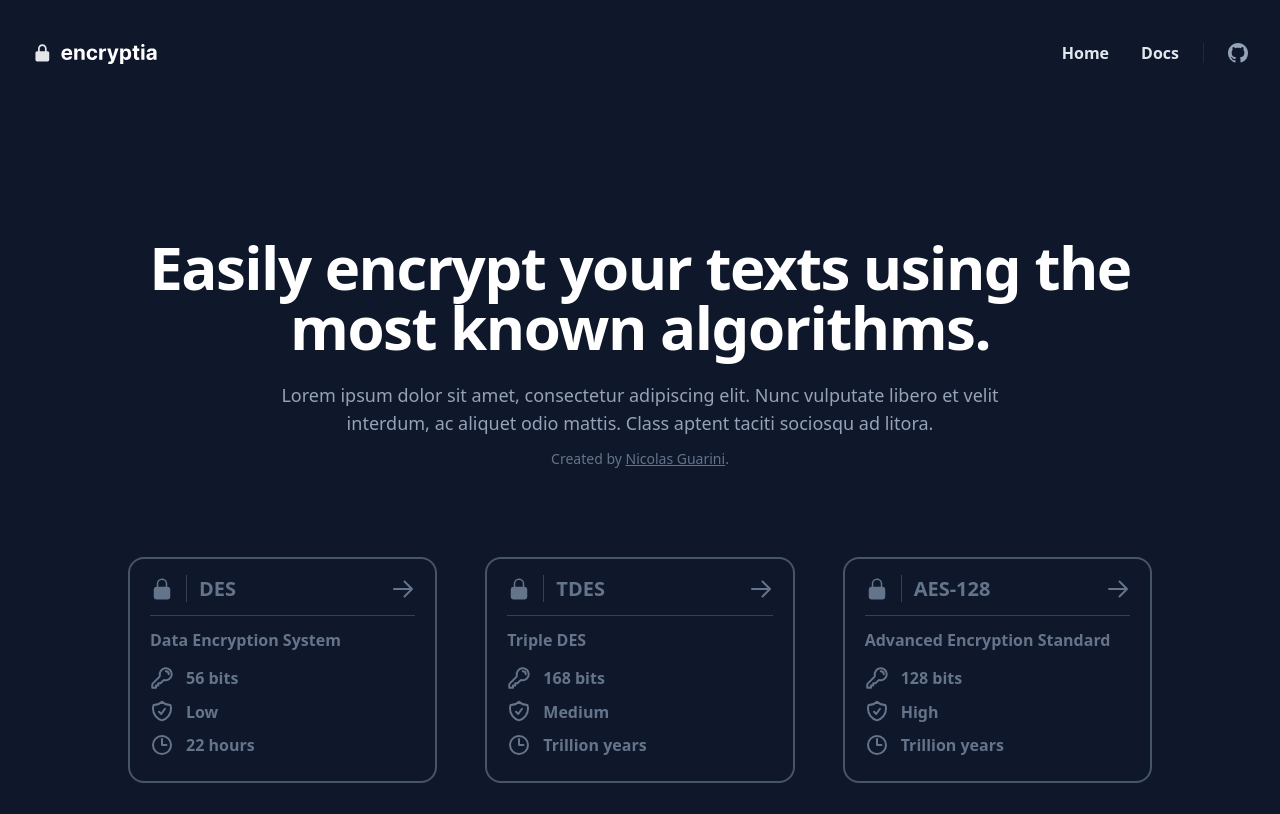
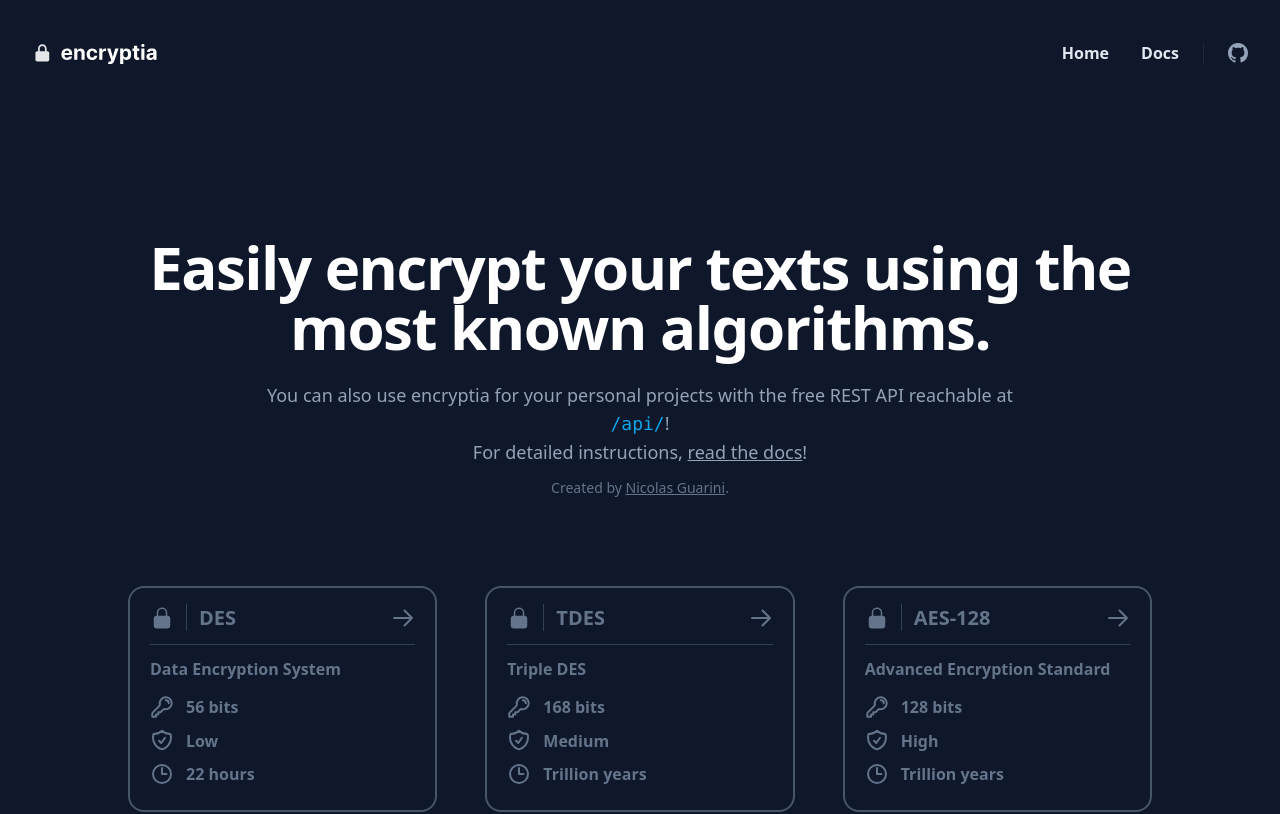
Before and after one commit to nicolasguarini/encryptia, a Next.js app: page / in a window 1280 px wide. Shown: the top 814 px of the page. Built offline with nearby package versions, Linux system fonts and the light colour scheme.

Commit message:
Update Home hero text

```diff
--- a/components/ui/HomeHeader.js
+++ b/components/ui/HomeHeader.js
@@ -1,3 +1,4 @@
+import Link from 'next/link'
 import React from 'react'
 
 function HomeHeader() {
@@ -10,7 +11,8 @@ function HomeHeader() {
           </h1>
 
           <p className='mt-6 text-lg text-center max-w-3xl mx-auto text-slate-400'>
-            Lorem ipsum dolor sit amet, consectetur adipiscing elit. Nunc vulputate libero et velit interdum, ac aliquet odio mattis. Class aptent taciti sociosqu ad litora.
+            You can also use encryptia for your personal projects with the free REST API reachable at <span className='font-mono font-medium text-sky-500'>/api/</span>! <br />
+            For detailed instructions, <Link href="github.com"><a className='underline'>read the docs</a></Link>!
           </p>
 
           <p className='mt-3 text-sm text-center max-w-3xl mx-auto text-slate-500'>
```
